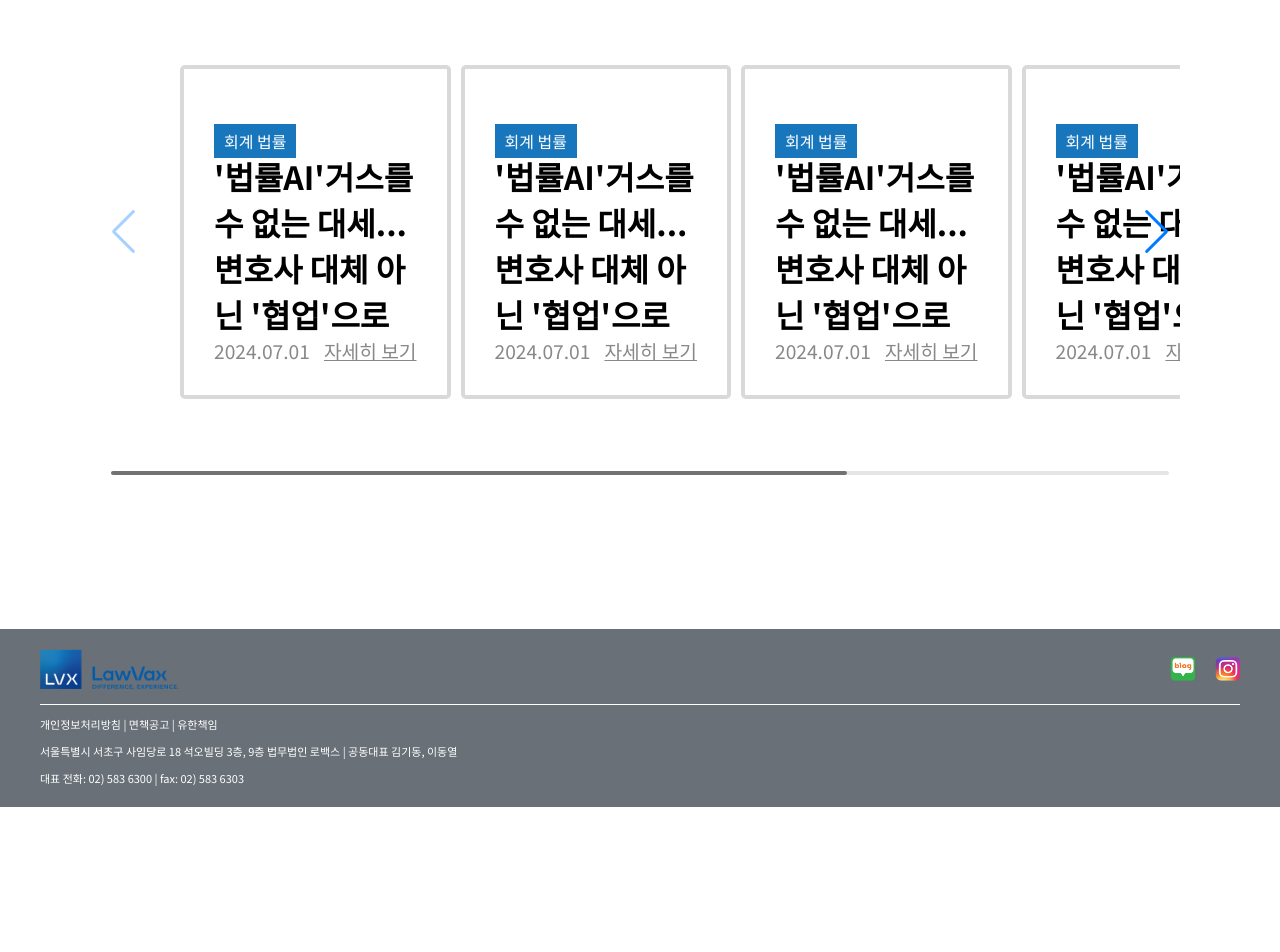
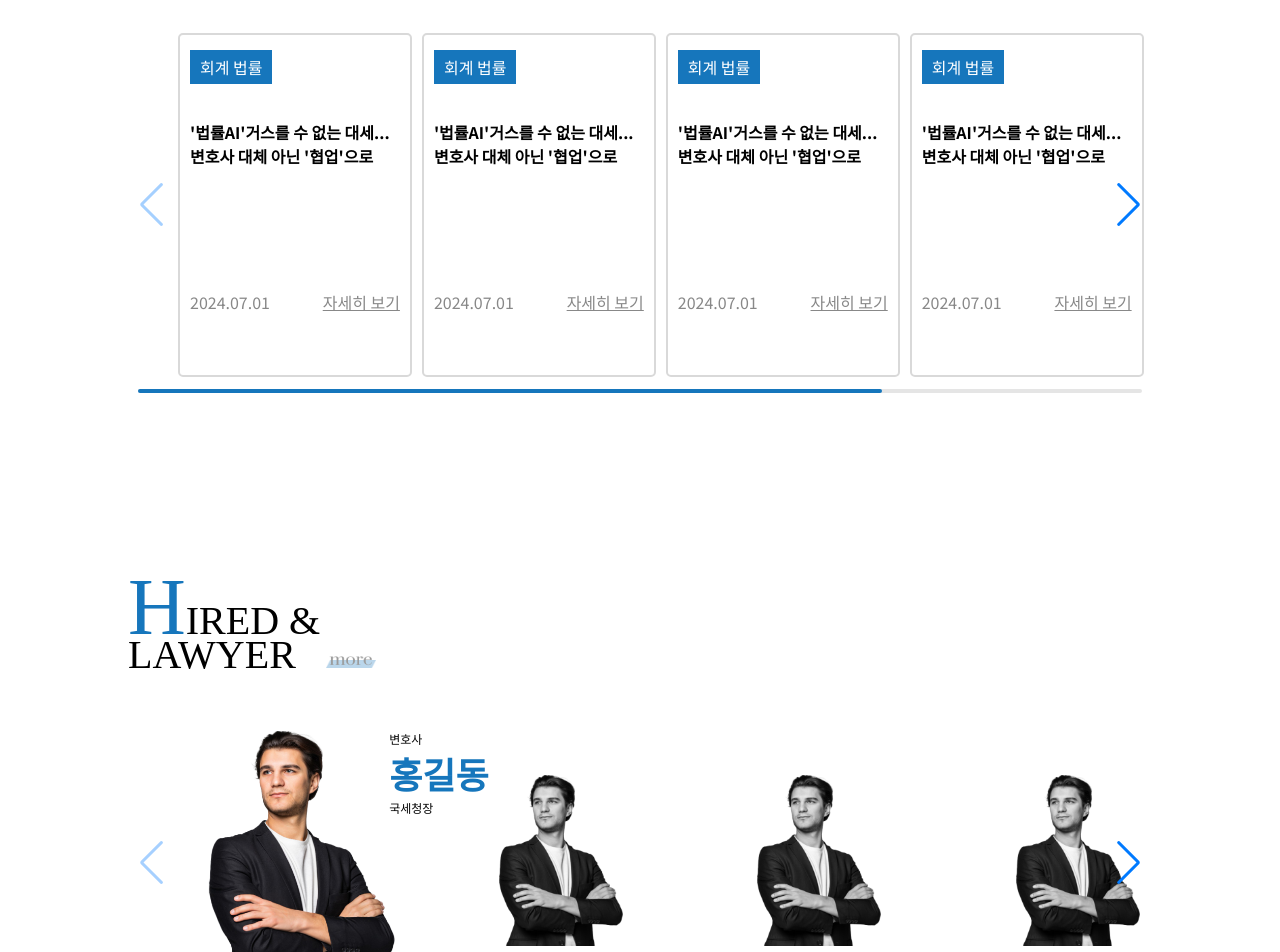
Before and after one commit to Wjyeop/lawvax, a React (Create React App) app: page / in a window 1280 px wide. Shown: the part 1880-2832 px from the top of the page. Before the commit the page ends 2687 px from the top, so only its background shows below. Built offline with nearby package versions, Linux system fonts and the light colour scheme.

Commit message:
feat. HiredLawyer

```diff
--- /dev/null
+++ b/src/pages/LandingPage/HiredLawyerSection.tsx
@@ -0,0 +1,69 @@
+import React, { useRef } from "react";
+import more from "../../assets/images/more.png";
+import { Swiper, SwiperSlide } from "swiper/react";
+import { Navigation, Pagination, Scrollbar, A11y } from "swiper/modules";
+import "swiper/css";
+import "swiper/css/navigation";
+import "swiper/css/scrollbar";
+import lawyer1 from "../../assets/images/hiredSample.png";
+
+const HiredLawyerSection = () => {
+  const swiperRef = useRef(null);
+
+  const handleSlideClick = (index: Number) => {
+    if (swiperRef.current && (swiperRef.current as any).swiper) {
+      (swiperRef.current as any).swiper.slideTo(index);
+    }
+  };
+
+  return (
+    <section className="hired-section">
+      <div className="title">
+        <div>
+          <p style={{ fontSize: "2.5em" }}>
+            <span className="blue" style={{ fontSize: "2em" }}>
+              H
+            </span>
+            IRED & <br />
+            LAWYER
+            <button className="more">
+              <img src={more} alt="" />
+            </button>
+          </p>
+        </div>
+      </div>
+      <div className="swiper-container">
+        <Swiper
+          modules={[Navigation, Pagination, Scrollbar, A11y]}
+          navigation
+          slidesPerView={4}
+          scrollbar={{ draggable: true }}
+          spaceBetween={10}
+          slidesOffsetBefore={50}
+          slidesOffsetAfter={50}
+          ref={swiperRef}
+          onActiveIndexChange={(swiper: any) =>
+            console.log("active index changed", swiper.activeIndex)
+          }
+        >
+          {[1, 2, 3, 4, 5, 6, 7].map((_, index) => (
+            <SwiperSlide key={index} onClick={() => handleSlideClick(index)}>
+              <div className="content">
+                <div className="img-wrap">
+                  <img src={lawyer1} alt={`Slide ${index}`} />
+                </div>
+                <div className="text-wrap">
+                  <p className="job">변호사</p>
+                  <p className="name">홍길동</p>
+                  <p className="class">국세청장</p>
+                </div>
+              </div>
+            </SwiperSlide>
+          ))}
+        </Swiper>
+      </div>
+    </section>
+  );
+};
+
+export default HiredLawyerSection;
--- a/src/pages/LandingPage/LandingPage.tsx
+++ b/src/pages/LandingPage/LandingPage.tsx
@@ -1,13 +1,15 @@
+import HiredLawyerSection from "./HiredLawyerSection";
 import MainSection from "./MainSection";
-import NewsLetterSection from "./NewLetterSection";
-import NewsSection from "./NewSection";
+import NewsLetterSection from "./NewsLetterSection";
+import NewsSection from "./NewsSection";
 
 const LandingPage = () => {
   return (
-    <div>
+    <div className="landing-page">
       <MainSection />
       <NewsSection />
       <NewsLetterSection />
+      <HiredLawyerSection />
     </div>
   );
 };
--- a/src/pages/LandingPage/MainSection.tsx
+++ b/src/pages/LandingPage/MainSection.tsx
@@ -3,7 +3,7 @@ import CenterSide from "../../components/CenterSide";
 
 const MainSection = () => {
   return (
-    <div className="landing-page">
+    <div className="main-section">
       <CenterSide />
 
       <div className="main-content">
--- a/src/pages/LandingPage/NewLetterSection.tsx
+++ b/src/pages/LandingPage/NewsLetterSection.tsx
@@ -26,10 +26,11 @@ const NewsLetterSection = () => {
         <Swiper
           modules={[Navigation, Pagination, Scrollbar, A11y]}
           navigation
-          spaceBetween={10}
           slidesPerView={4}
           scrollbar={{ draggable: true }}
-          slidesOffsetAfter={200}
+          spaceBetween={10}
+          slidesOffsetBefore={50}
+          slidesOffsetAfter={50}
         >
           <SwiperSlide>
             <div className="newsletter-content">
--- a/src/style.css
+++ b/src/style.css
@@ -91,7 +91,12 @@
   font-size: 11px;
 }
 
+/* 랜딩페이지 */
+
 .landing-page {
+}
+
+.landing-page .main-section {
   display: flex;
   justify-content: center;
   align-items: center;
@@ -102,7 +107,7 @@
 }
 
 /* 사이드 버튼 */
-.landing-page .side-button-container {
+.landing-page .main-section .side-button-container {
   position: absolute;
   left: 0px;
   top: 15%;
@@ -112,12 +117,12 @@
   font-size: 1em;
 }
 
-.landing-page .side-button-container .section1 {
+.landing-page .main-section .side-button-container .section1 {
   display: flex;
   flex-direction: column;
 }
 
-.landing-page .side-button {
+.landing-page .main-section .side-button {
   background-color: #fff;
   color: #1676bc;
   border: none;
@@ -128,7 +133,7 @@
   border-bottom: 1px solid #e0e0e0;
 }
 
-.landing-page .side-button-container .section2 {
+.landing-page .main-section .side-button-container .section2 {
   border-radius: 0 15px 15px 0;
   color: #fff;
   background-color: #1676bc;
@@ -137,32 +142,32 @@
   padding: 10px;
 }
 
-.landing-page .side-button:hover {
+.landing-page .main-section .side-button:hover {
   background-color: #1876bc;
 }
 
-.landing-page .main-content {
+.landing-page .main-section .main-content {
   text-align: center;
   width: 100%;
 }
 
-.landing-page .main-title {
+.landing-page .main-section .main-title {
   font-size: 1.5em;
   color: #1876bc;
 }
 
-.landing-page .highlight {
+.landing-page .main-section .highlight {
   color: #1876bc;
   text-shadow: 2px 2px 4px rgba(0, 0, 0, 0.4); /* 2px 오른쪽, 2px 아래, 4px 흐림, 반투명 검정색 */
 }
 
-.landing-page .main-subtitle {
+.landing-page .main-section .main-subtitle {
   font-size: 2.5em;
   color: #fff;
   margin-top: 10px;
 }
 
-.landing-page .search-bar {
+.landing-page .main-section .search-bar {
   display: flex;
   align-items: center;
   background-color: #f2f2f2;
@@ -174,7 +179,7 @@
   box-shadow: 0 2px 5px rgba(0, 0, 0, 0.1);
 }
 
-.landing-page .category-select {
+.landing-page .main-section .category-select {
   width: 110px;
   border: none;
   background: transparent;
@@ -186,13 +191,13 @@
   cursor: pointer;
 }
 
-.landing-page .search-icon {
+.landing-page .main-section .search-icon {
   height: 24px;
   border-left: 1px solid #ccc; /* 오른쪽 테두리 추가 */
   padding-left: 10px;
 }
 
-.landing-page .search-input {
+.landing-page .main-section .search-input {
   flex-grow: 1; /* 남은 공간 채우기 */
   border: none;
   padding: 10px;
@@ -201,7 +206,7 @@
   background: transparent;
 }
 
-.landing-page .search-button {
+.landing-page .main-section .search-button {
   border: none;
   background: transparent;
   font-size: 16px;
@@ -211,12 +216,12 @@
   outline: none;
 }
 
-.landing-page .search-button:hover {
+.landing-page .main-section .search-button:hover {
   color: #333; /* 마우스 오버 시 색상 변경 */
 }
 
 .news-section {
-  margin: 100px;
+  margin: 10%;
   text-align: center;
 }
 
@@ -341,8 +346,8 @@
 }
 
 .newsletter-section {
-  margin: 100px;
   text-align: center;
+  margin: 10%;
 }
 
 .newsletter-section .title {
@@ -374,32 +379,39 @@
 }
 
 .newsletter-section .swiper-wrapper {
-  padding: 80px;
-  padding-right: 200px;
+  padding: 20px 0;
 }
 
 .newsletter-section .swiper-slide {
-  border: 4px solid #d9d9d9;
+  border: 2px solid #d9d9d9;
   border-radius: 5px;
+  max-width: 20.5%;
+  padding: 20px 10px;
 }
 
 .newsletter-section .swiper-scrollbar {
 }
 
+.newsletter-section .swiper-button-prev {
+}
+
+.newsletter-section .swiper-scrollbar-drag {
+  background: #1676bc;
+}
+
 .newsletter-section .newsletter-content {
   display: flex;
   flex-direction: column;
-  height: 100%;
-  padding: 30px;
+  min-height: 300px;
+  min-width: 100%;
 }
 .newsletter-section .newsletter-content .mark {
   flex: 2;
   text-align: left;
-  margin-top: 30px;
 }
 
 .newsletter-section .newsletter-content .mark span {
-  background-color: #1876bc;
+  background-color: #1676bc;
   color: white;
   width: 100%;
   padding: 5px 10px;
@@ -409,17 +421,114 @@
   flex: 6;
   font-weight: bold;
   text-align: left;
-  font-size: 2em;
+  font-size: 1em;
 }
 
 .newsletter-section .newsletter-content .bottom {
   flex: 2;
   display: flex;
   justify-content: space-between;
-  font-size: 1.2em;
+  font-size: 1em;
   color: #888;
 }
 
 .newsletter-section .newsletter-content .bottom .more {
   text-decoration: underline;
 }
+
+.hired-section {
+  text-align: center;
+  margin: 10%;
+}
+
+.hired-section .title {
+  text-align: left;
+}
+
+.hired-section .title p {
+  font-size: 1.5em;
+  font-family: "Times New Roman", Times, serif;
+  margin: 0px;
+  line-height: 0.8;
+}
+
+.hired-section .title .more {
+  border: none;
+  background: none;
+  padding-left: 30px;
+}
+
+.hired-section .title .more img {
+  width: 50px;
+}
+
+.hired-section .swiper {
+  width: 100%;
+}
+
+.hired-section .swiper-container {
+  padding: 5% 0;
+}
+
+.hired-section .swiper-wrapper {
+  padding: 5% 0;
+}
+
+.hired-section .swiper-slide {
+  width: 300px;
+  height: 100%;
+}
+
+.hired-section .swiper-scrollbar-drag {
+  background: #1676bc;
+}
+
+.hired-section .content {
+  position: relative;
+}
+
+.hired-section .content .img-wrap {
+}
+
+.hired-section .content img {
+  width: 50%;
+  filter: grayscale(100%);
+}
+
+.hired-section .swiper .swiper-slide-active .img-wrap img {
+  filter: grayscale(0%);
+}
+
+.hired-section .swiper .swiper-slide-active {
+  transform: scale(1.5);
+}
+
+.hired-section .swiper .swiper-slide-active .text-wrap {
+  display: block;
+}
+
+.hired-section .content .text-wrap {
+  display: none;
+  position: absolute;
+  top: 0;
+  right: 0;
+  text-align: left;
+}
+
+.hired-section .content .text-wrap p {
+  margin: 0px;
+}
+
+.hired-section .content .text-wrap .job {
+  font-size: 0.5em;
+}
+
+.hired-section .content .text-wrap .name {
+  font-size: 1.5em;
+  color: #1676bc;
+  font-weight: bold;
+}
+
+.hired-section .content .text-wrap .class {
+  font-size: 0.5em;
+}
```
Also changed, not shown: src/assets/images/hiredSample.png (added), src/pages/LandingPage/NewsSection.tsx (renamed from src/pages/LandingPage/NewSection.tsx).
